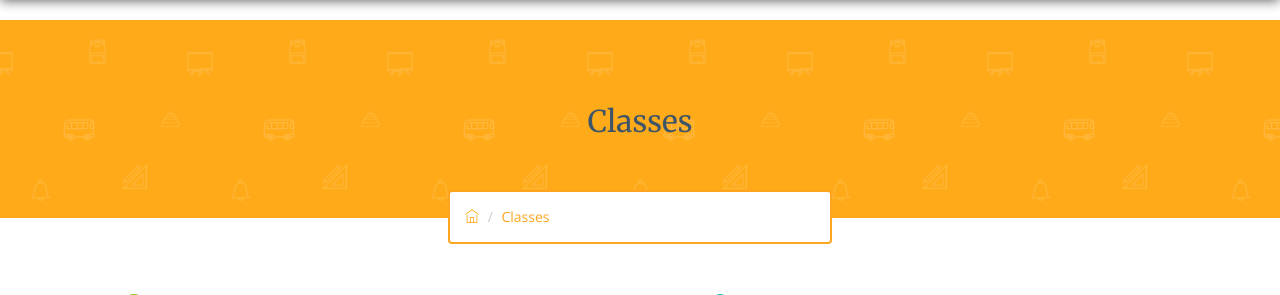
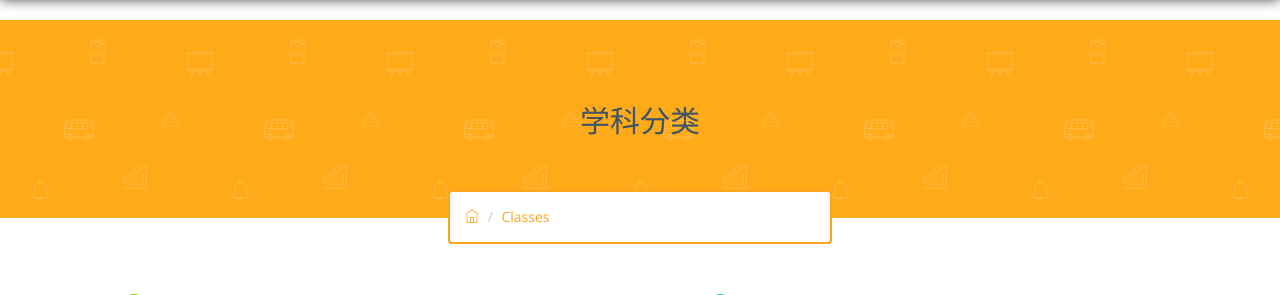
Before and after one commit to Leo12315/testonline, a Django app: template templates/subject/subject.html in a window 1280 px wide. Shown: the part 126-421 px from the top of the page. Run offline with Django 3.2, Linux system fonts and the light colour scheme; the template is opened without the code that fills it, so the values that code supplies are empty; some libraries are stand-ins or nearby versions.

```diff
--- a/subject/views.py
+++ b/subject/views.py
@@ -3,4 +3,4 @@ from django.shortcuts import render
 
 # Create your views here.
 def show_subject(request):
-    return render(request, 'subject/subject')
+    return render(request, 'subject/subject.html')
--- a/templates/subject/subject.html
+++ b/templates/subject/subject.html
@@ -113,7 +113,7 @@
 <!-- Banner-->
 <div class="texture-yellow banner-inner">
     <div class="container p-70 text-center">
-        <h2 class="text-white">Classes</h2>
+        <h2 class="text-white">学科分类</h2>
     </div>
 
 </div>
```
